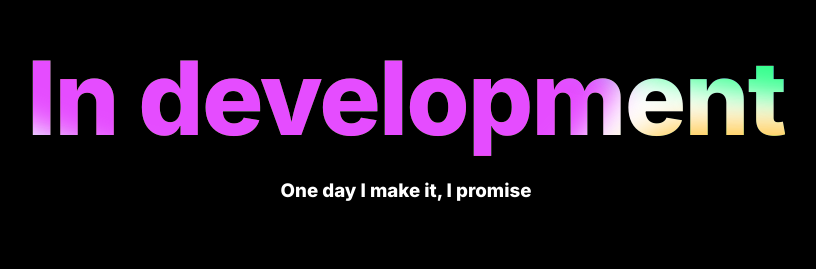
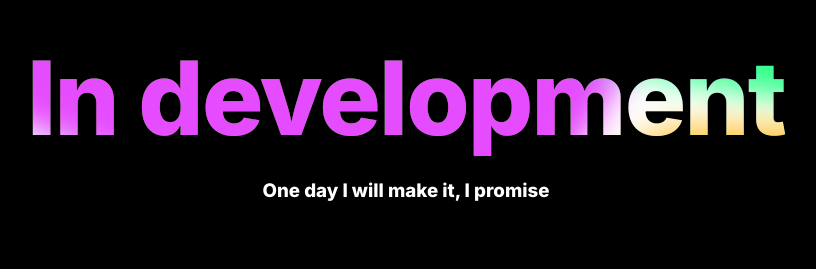
Before and after one commit to Wateir/wateir.github.io, a plain HTML site: page docs/index.html in a window 1280 px wide. Shown: the part 280-549 px from the top of the page, without its empty margins (234-1050 px from the left). Drawn offline with Linux system fonts and the light colour scheme.

Commit message:
fix typo error

```diff
--- a/docs/index.html
+++ b/docs/index.html
@@ -17,7 +17,7 @@
         </div>
       </h1>
       <div>
-      	<h3>One day I make it, I promise</h3>
+      	<h3>One day I will make it, I promise</h3>
       </div>
     </div>
     <footer>
```
